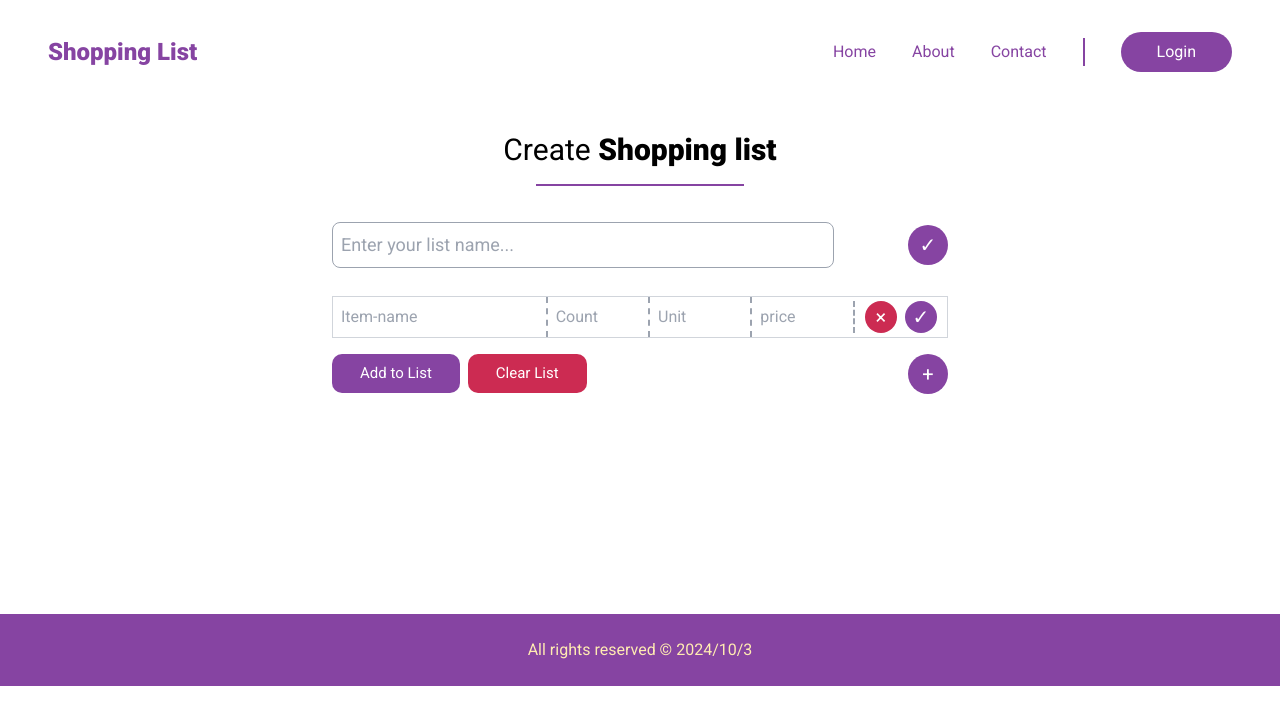
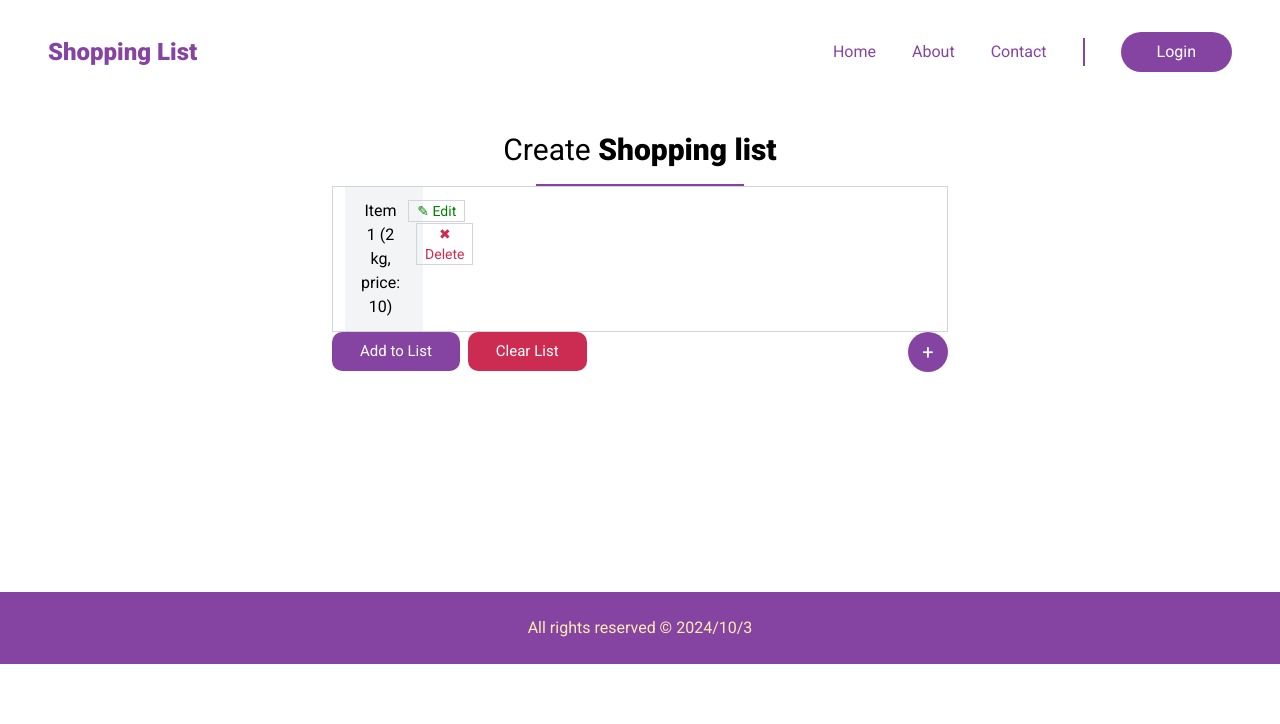
Before and after one commit to Mirwais01/shopping-list, a React (Create React App) app: page /CreateList in a window 1280 px wide. Shown: the top 724 px of the page. Built offline with nearby package versions, Linux system fonts and the light colour scheme.

Commit message:
some problem solved.

```diff
--- a/src/components/CreateList.jsx
+++ b/src/components/CreateList.jsx
@@ -1,3 +1,125 @@
+// import { useState } from "react";
+// import Navigation from "./Navigation";
+// import Footer from "./Footer";
+
+// const myList = [
+//   {
+//     id: 1,
+//     name: "",
+//     quantity: 0,
+//     unit: "",
+//     price: 0,
+//     checked: false,
+//   },
+// ];
+
+// export default function CreateList() {
+//   const [items, setItems] = useState(myList);
+//   // const [openedItemId, setOpenedItemId] = useState(null);
+
+//   const addNewItem = () => {
+//     const newItem = {
+//       id: crypto.randomUUID(), // Generate a unique ID
+//       name: "",
+//       quantity: 0,
+//       unit: "",
+//       price: 0,
+//       checked: false,
+//     };
+//     setItems([...items, newItem]);
+//   };
+
+//   // function addItem(newItem) {
+//   //   setItems([...items, newItem]);
+//   // }
+
+//   // function clearList() {
+//   //   window.confirm("Are you sure to clear the list?") && setItems([]);
+//   // }
+
+//   //////////////////////////////
+//   // function handleItemsCount() {
+//   //   const newId = crypto.randomUUID();
+//   //   const newItem = {
+//   //     id: newId,
+//   //     name: "",
+//   //     quantity: 0,
+//   //     unit: "",
+//   //     price: 0,
+//   //     checked: false,
+//   //   };
+//   //   addItem(newItem);
+//   // }
+
+//   // function handleDeleteItem(itemId) {
+//   //   const updatedItems = items.filter((item) => item.id !== itemId);
+//   //   setItems(updatedItems);
+//   // }
+
+//   // function handleUpdateItem(newItem) {
+//   //   const updatedItems = items.map((item) =>
+//   //     item.id === newItem.id ? newItem : item
+//   //   );
+//   //   setItems(updatedItems);
+//   // }
+
+//   return (
+//     <div className="relative h-auto">
+//       <Navigation />
+//       {/* create list section  */}
+//       <div className="md:w-1/2 md:mx-auto mx-2 py-7 text-center">
+//         <h1 className="font-black text-2xl sm:text-3xl">
+//           <span className="font-normal">Create</span> Shopping list
+//         </h1>
+//         <div className="w-52 mt-4 h-0.5 mx-auto bg-darkViolet"></div>
+
+//         <TitleCom />
+
+//         <div>
+//           <div className="mt-7 space-y-4">
+//             <div>
+//               {/* input of add item */}
+//               <ul className="space-y-4">
+//                 {items.map(
+//                   (item) => (
+//                     // item.id !== openedItemId ? (
+//                     <GiveItem
+//                       item={item}
+//                       key={item.id}
+//                       // addItem={addItem}
+//                       // onDelete={handleDeleteItem}
+//                       // updateList={handleUpdateItem}
+//                       // setOpenedItemId={setOpenedItemId}
+//                       // openedItemId={openedItemId}
+//                     />
+//                   )
+//                   //   ) : (
+//                   //     <ListItem item={item} handleDeleteItem={handleDeleteItem} />
+//                   //   )
+//                 )}
+//               </ul>
+//             </div>
+
+//             {/* bottom buttons */}
+//             <div className="flex justify-between mx-3">
+//               <div className="space-x-2">
+//                 <Button bgColor={"#8644A2"}>Add to List</Button>
+//                 <Button bgColor={"#CC2B52"}>Clear List</Button>
+//               </div>
+//               <PlusBtn clickOn={addNewItem} bgColor={"#8644A2"}>
+//                 &#43;
+//               </PlusBtn>
+//             </div>
+//           </div>
+//         </div>
+//       </div>
+//       <div className="mt-48">
+//         <Footer />
+//       </div>
+//     </div>
+//   );
+// }
+
 import { useState } from "react";
 import Navigation from "./Navigation";
 import Footer from "./Footer";
@@ -5,97 +127,81 @@ import Footer from "./Footer";
 const myList = [
   {
     id: 1,
-    name: "",
-    quantity: 0,
-    unit: "",
-    price: 0,
+    name: "Item 1",
+    quantity: 2,
+    unit: "kg",
+    price: 10,
     checked: false,
   },
 ];
 
 export default function CreateList() {
   const [items, setItems] = useState(myList);
-  // const [openedItemId, setOpenedItemId] = useState(null);
 
-  // function addItem(newItem) {
-  //   setItems([...items, newItem]);
-  // }
+  // Add new item
+  const addNewItem = () => {
+    const newItem = {
+      id: crypto.randomUUID(),
+      name: "",
+      quantity: 0,
+      unit: "",
+      price: 0,
+      checked: false,
+    };
+    setItems([...items, newItem]);
+  };
 
-  // function clearList() {
-  //   window.confirm("Are you sure to clear the list?") && setItems([]);
-  // }
+  // Delete item
+  const handleDeleteItem = (itemId) => {
+    const updatedItems = items.filter((item) => item.id !== itemId);
+    setItems(updatedItems);
+  };
 
-  //////////////////////////////
-  // function handleItemsCount() {
-  //   const newId = crypto.randomUUID();
-  //   const newItem = {
-  //     id: newId,
-  //     name: "",
-  //     quantity: 0,
-  //     unit: "",
-  //     price: 0,
-  //     checked: false,
-  //   };
-  //   addItem(newItem);
-  // }
+  // Update item
+  const handleUpdateItem = (updatedItem) => {
+    const updatedItems = items.map((item) =>
+      item.id === updatedItem.id ? updatedItem : item
+    );
+    setItems(updatedItems);
+  };
 
-  // function handleDeleteItem(itemId) {
-  //   const updatedItems = items.filter((item) => item.id !== itemId);
-  //   setItems(updatedItems);
-  // }
-
-  // function handleUpdateItem(newItem) {
-  //   const updatedItems = items.map((item) =>
-  //     item.id === newItem.id ? newItem : item
-  //   );
-  //   setItems(updatedItems);
-  // }
+  // Clear the list
+  const clearList = () => {
+    if (window.confirm("Are you sure you want to clear the list?")) {
+      setItems([]);
+    }
+  };
 
   return (
     <div className="relative h-auto">
       <Navigation />
-      {/* create list section  */}
       <div className="md:w-1/2 md:mx-auto mx-2 py-7 text-center">
         <h1 className="font-black text-2xl sm:text-3xl">
           <span className="font-normal">Create</span> Shopping list
         </h1>
         <div className="w-52 mt-4 h-0.5 mx-auto bg-darkViolet"></div>
 
-        <TitleCom />
-
         <div>
-          <div className="mt-7 space-y-4">
-            <div>
-              {/* input of add item */}
           <ul className="space-y-4">
-                {items.map(
-                  (item) => (
-                    // item.id !== openedItemId ? (
+            {items.map((item) => (
               <GiveItem
+                key={item.id}
                 item={item}
-                      key={item.id}
-                      // addItem={addItem}
-                      // onDelete={handleDeleteItem}
-                      // updateList={handleUpdateItem}
-                      // setOpenedItemId={setOpenedItemId}
-                      // openedItemId={openedItemId}
+                onDelete={handleDeleteItem}
+                updateList={handleUpdateItem}
               />
-                  )
-                  //   ) : (
-                  //     <ListItem item={item} handleDeleteItem={handleDeleteItem} />
-                  //   )
-                )}
+            ))}
           </ul>
-            </div>
-
-            {/* bottom buttons */}
           <div className="flex justify-between mx-3">
             <div className="space-x-2">
               <Button bgColor={"#8644A2"}>Add to List</Button>
-                <Button bgColor={"#CC2B52"}>Clear List</Button>
+              <Button bgColor={"#CC2B52"} clickOn={clearList}>
+                Clear List
+              </Button>
             </div>
-              <PlusBtn bgColor={"#8644A2"}>&#43;</PlusBtn>
-            </div>
+            <PlusBtn clickOn={addNewItem} bgColor={"#8644A2"}>
+              &#43;
+            </PlusBtn>
           </div>
         </div>
       </div>
@@ -106,98 +212,190 @@ export default function CreateList() {
   );
 }
 
-function GiveItem({
-  onDelete,
-  item,
-  updateList,
-  setOpenedItemId,
-  openedItemId,
-}) {
-  const [name, setName] = useState("");
-  const [quantity, setQuantity] = useState("");
-  const [unit, setUnit] = useState("");
-  const [price, setPrice] = useState("");
+function GiveItem({ item, onDelete, updateList }) {
+  const [isEditing, setIsEditing] = useState(false);
+  const [name, setName] = useState(item.name);
+  const [quantity, setQuantity] = useState(item.quantity);
+  const [unit, setUnit] = useState(item.unit);
+  const [price, setPrice] = useState(item.price);
 
-  function handleSubmit(e) {
-    e.preventDefault();
-  }
+  // Handle the save (tick mark) action
+  const handleSave = () => {
+    const updatedItem = { ...item, name, quantity, unit, price };
+    updateList(updatedItem); // Save the updated item to the parent state
+    setIsEditing(false); // Exit editing mode
+  };
 
-  // function handleDeleteItem() {
-  //   onDelete(item.id);
-  // }
+  // Toggle to edit mode
+  const handleEdit = () => {
+    setIsEditing(true);
+  };
 
-  // function handleEditItem() {
-  //   const editedItem = {
-  //     id: item.id,
-  //     name,
-  //     quantity,
-  //     unit,
-  //     price,
-  //     checked: false,
-  //   };
-  // Call the function to update the list with the edited item
-  // (You need to define this function in the parent component)
-  //   updateList(editedItem);
-  //   setOpenedItemId(null);
-  // }
+  // Delete item
+  const handleDelete = () => {
+    onDelete(item.id);
+  };
 
   return (
-    <li>
-      {/* {item.id === openedItemId ? ( */}
-      <form
-        onSubmit={(e) => handleSubmit(e)}
-        className="grid grid-cols-6 items-center mx-2 md:mx-3 space-x-2 md:divide-x-2 md:divide-dashed md:divide-gray-400 border border-gray-300"
-      >
+    <li className="grid grid-cols-6 items-center mx-2 md:mx-3 space-x-2 md:divide-x-2 md:divide-dashed md:divide-gray-400 border border-gray-300">
+      {isEditing ? (
+        // When in edit mode, show input fields
+        <>
           <input
             value={name}
             onChange={(e) => setName(e.target.value)}
             type="text"
-          className="text-sm col-span-6 border-b border-b-gray-200 md:border-b-0 md:col-span-2 sm:text-base md:px-2 px-1 py-2 input-createlist"
+            className="text-sm col-span-6 border-b border-b-gray-200 md:border-b-0 md:col-span-2 sm:text-base md:px-2 px-1 py-2"
             placeholder="Item-name"
           />
           <input
             value={quantity}
             onChange={(e) => setQuantity(Number(e.target.value))}
             type="number"
-          className="py-2 col-span-2 md:col-span-1 border-r border-gray-200 input-createlist md:px-2"
+            className="py-2 col-span-2 md:col-span-1 border-r border-gray-200 md:px-2"
             placeholder="Count"
           />
           <input
             value={unit}
             onChange={(e) => setUnit(e.target.value)}
             type="text"
-          className="py-2 col-span-1 border-r border-r-gray-200 input-createlist md:px-2"
+            className="py-2 col-span-1 border-r border-r-gray-200 md:px-2"
             placeholder="Unit"
           />
           <input
             value={price}
             onChange={(e) => setPrice(Number(e.target.value))}
             type="number"
-          className="py-2 col-span-1 border-r border-r-gray-200 input-createlist md:px-2"
-          placeholder="price"
+            className="py-2 col-span-1 border-r border-r-gray-200 md:px-2"
+            placeholder="Price"
           />
           <span className="col-span-2 md:col-span-1">
-          <EditItemBtn bgColor={"#CC2B52"}>&#215;</EditItemBtn>
-
-          <EditItemBtn bgColor={"#8644A2"}>&#10003;</EditItemBtn>
+            <EditItemBtn bgColor={"#CC2B52"} clickOn={handleDelete}>
+              &#215;
+            </EditItemBtn>
+            <EditItemBtn bgColor={"#8644A2"} clickOn={handleSave}>
+              &#10003;
+            </EditItemBtn>
           </span>
-      </form>
-      {/* ) : (
-        <ListItem item={item} handleDeleteItem={handleDeleteItem} />
-      )} */}
+        </>
+      ) : (
+        // When not in edit mode, display the item details
+        <ListItem item={item} onDelete={handleDelete} onEdit={handleEdit} />
+      )}
     </li>
   );
 }
 
-function ListItem({ item, handleDeleteItem }) {
+// function GiveItem({
+//   onDelete,
+//   item,
+//   updateList,
+//   setOpenedItemId,
+//   openedItemId,
+// }) {
+//   const [name, setName] = useState("");
+//   const [quantity, setQuantity] = useState("");
+//   const [unit, setUnit] = useState("");
+//   const [price, setPrice] = useState("");
+
+//   function handleSubmit(e) {
+//     e.preventDefault();
+//   }
+
+//   // function handleDeleteItem() {
+//   //   onDelete(item.id);
+//   // }
+
+//   // function handleEditItem() {
+//   //   const editedItem = {
+//   //     id: item.id,
+//   //     name,
+//   //     quantity,
+//   //     unit,
+//   //     price,
+//   //     checked: false,
+//   //   };
+//   // Call the function to update the list with the edited item
+//   // (You need to define this function in the parent component)
+//   //   updateList(editedItem);
+//   //   setOpenedItemId(null);
+//   // }
+
+//   return (
+//     <li>
+//       {/* {item.id === openedItemId ? ( */}
+//       <form
+//         onSubmit={(e) => handleSubmit(e)}
+//         className="grid grid-cols-6 items-center mx-2 md:mx-3 space-x-2 md:divide-x-2 md:divide-dashed md:divide-gray-400 border border-gray-300"
+//       >
+//         <input
+//           value={name}
+//           onChange={(e) => setName(e.target.value)}
+//           type="text"
+//           className="text-sm col-span-6 border-b border-b-gray-200 md:border-b-0 md:col-span-2 sm:text-base md:px-2 px-1 py-2 input-createlist"
+//           placeholder="Item-name"
+//         />
+//         <input
+//           value={quantity}
+//           onChange={(e) => setQuantity(Number(e.target.value))}
+//           type="number"
+//           className="py-2 col-span-2 md:col-span-1 border-r border-gray-200 input-createlist md:px-2"
+//           placeholder="Count"
+//         />
+//         <input
+//           value={unit}
+//           onChange={(e) => setUnit(e.target.value)}
+//           type="text"
+//           className="py-2 col-span-1 border-r border-r-gray-200 input-createlist md:px-2"
+//           placeholder="Unit"
+//         />
+//         <input
+//           value={price}
+//           onChange={(e) => setPrice(Number(e.target.value))}
+//           type="number"
+//           className="py-2 col-span-1 border-r border-r-gray-200 input-createlist md:px-2"
+//           placeholder="price"
+//         />
+//         <span className="col-span-2 md:col-span-1">
+//           <EditItemBtn bgColor={"#CC2B52"}>&#215;</EditItemBtn>
+
+//           <EditItemBtn bgColor={"#8644A2"}>&#10003;</EditItemBtn>
+//         </span>
+//       </form>
+//       {/* ) : (
+//         <ListItem item={item} handleDeleteItem={handleDeleteItem} />
+//       )} */}
+//     </li>
+//   );
+// }
+
+// function ListItem({ item, handleDeleteItem }) {
+//   return (
+//     <li className="flex justify-between px-4 mx-3 bg-gray-100 py-3">
+//       <p>
+//         {item.name}({item.quantity} {item.unit} , price : {item.price})
+//       </p>
+//       <div className="space-x-4">
+//         <EditListItemBtn color={"green"}>&#9998; Edit</EditListItemBtn>
+//         <EditListItemBtn clickOn={handleDeleteItem} color={"#CC2B52"}>
+//           &#10006; Delete
+//         </EditListItemBtn>
+//       </div>
+//     </li>
+//   );
+// }
+
+function ListItem({ item, onDelete, onEdit }) {
   return (
     <li className="flex justify-between px-4 mx-3 bg-gray-100 py-3">
       <p>
-        {item.name}({item.quantity} {item.unit} , price : {item.price})
+        {item.name} ({item.quantity} {item.unit}, price: {item.price})
       </p>
       <div className="space-x-4">
-        <EditListItemBtn color={"green"}>&#9998; Edit</EditListItemBtn>
-        <EditListItemBtn clickOn={handleDeleteItem} color={"#CC2B52"}>
+        <EditListItemBtn color={"green"} clickOn={onEdit}>
+          &#9998; Edit
+        </EditListItemBtn>
+        <EditListItemBtn color={"#CC2B52"} clickOn={onDelete}>
           &#10006; Delete
         </EditListItemBtn>
       </div>
```
Lines whose indentation alone changed are shown as unchanged.
